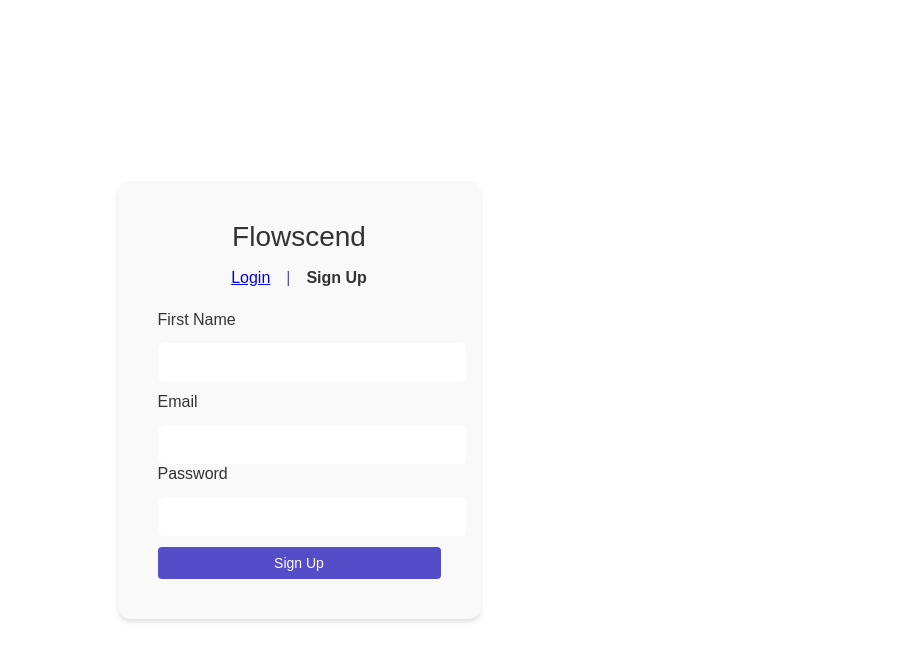
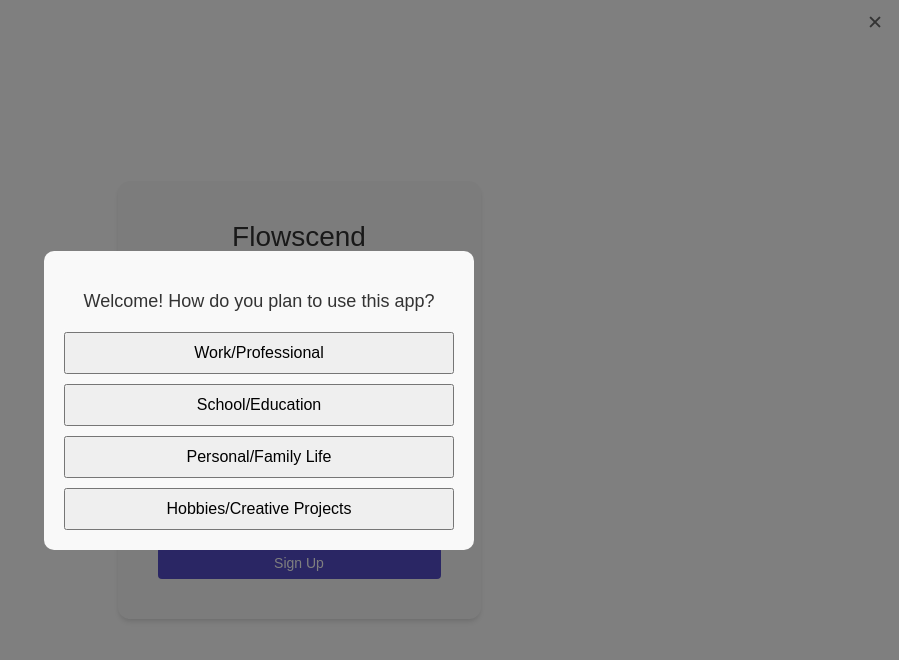
Before and after one commit to damianniebler/flow-, a SvelteKit app: page /signup in a window 1280 px wide. Shown: the top 660 px of the page, without its empty margins (381-1280 px from the left). Built offline with nearby package versions, Linux system fonts and the light colour scheme; no server answers.

Commit message:
tutorial test

```diff
--- a/src/app.css
+++ b/src/app.css
@@ -512,6 +512,7 @@
 	width: 100%;
 	height: 100%;
 	z-index: 9998;
+	background-color: rgba(0, 0, 0, 0.5);
   }
 
   .hidden {
@@ -528,10 +529,9 @@
   .tutorial-message {
 	position: fixed;
 	z-index: 10000;
-	background-color: white;
+	background-color: var(--section-bg);
 	padding: 20px;
 	border-radius: 5px;
-	box-shadow: 0 0 10px rgba(0, 0, 0, 0.3);
   }
 
   .note-sidebar-buttons {
@@ -558,11 +558,12 @@
   }
 
   .tutorial-content {
+	position: relative;
 	display: flex;
 	flex-direction: column;
 	align-items: center;
 	justify-content: center;
-	background-color: white;
+	background-color: var(--section-bg);
 	padding: 20px;
 	border-radius: 10px;
 	text-align: center;
@@ -571,9 +572,24 @@
   }
 
   .tutorial-message {
+	background-color: var(--section-bg);
 	font-size: 18px;
-	margin-bottom: 20px;
 	position: relative;
+  }
+
+  .tutorial-close-button {
+	position: absolute;
+	top: 10px;
+	right: 10px;
+	background: none;
+	border: none;
+	cursor: pointer;
+	font-size: 1.2rem;
+	color: var(--text-color);
+  }
+
+  .tutorial-close-button:hover {
+	transform: scale(1.1);
   }
 
   .options-container {
--- a/src/app.html
+++ b/src/app.html
@@ -8,7 +8,7 @@
 	</head>
 	<body data-sveltekit-preload-data="hover">
 		<div style="display: contents">%sveltekit.body%</div>
-		<!--<script src="/tutorial.js"></script>-->
+		<script src="/tutorial.js"></script>
 		<script>
 			document.addEventListener('UserLoggedIn', function() {
 				const tutorial = new Tutorial();
--- a/static/tutorial.js
+++ b/static/tutorial.js
@@ -219,6 +219,12 @@
     this.currentStep = 0;
     this.tutorialContent = null;
     this.currentStepSet = [this.initialStep];
+    const tutorialCompleted = localStorage.getItem('tutorialCompleted');
+    const tutorialDismissed = sessionStorage.getItem('tutorialDismissed');
+
+    if (tutorialCompleted || tutorialDismissed) {
+      this.hideOverlay();
+    }
     console.log('Tutorial steps:', this.currentStepSet);
   }
 
@@ -660,7 +666,7 @@
     if (step.showThanksButton) {
       const thanksButton = document.createElement('button');
       thanksButton.textContent = 'Thanks!';
-      thanksButton.className = 'thanks-button';
+      thanksButton.className = 'button thanks-button';
       thanksButton.addEventListener('click', () => this.endTutorial());
       tutorialContent.appendChild(thanksButton);
     }
@@ -687,8 +693,12 @@
   endTutorial() {
     console.log('Ending tutorial');
     this.hideOverlay();
-    localStorage.setItem('tutorialCompleted', 'true');
-    console.log('Tutorial completed flag set in localStorage');
+
+    if (this.currentStep === this.currentStepSet.length - 1) {
+      localStorage.setItem('tutorialCompleted', 'true');
+    } else {
+      sessionStorage.setItem('tutorialDismissed', 'true');
+    }
   }
 }
 
```
